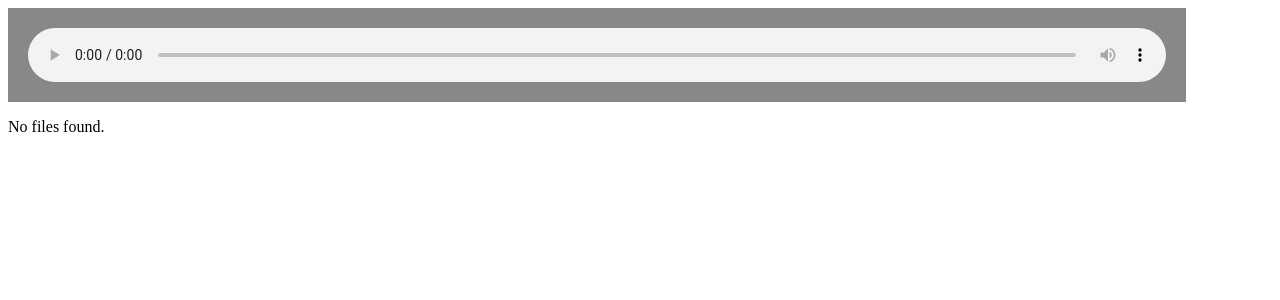
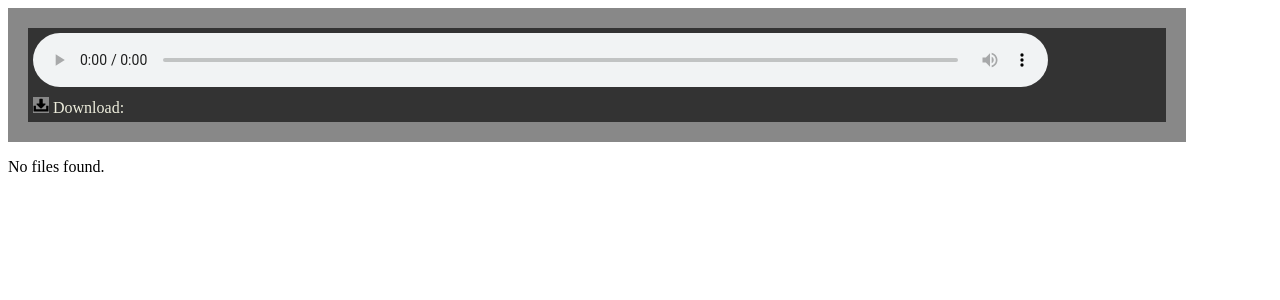
Before and after one commit to hjtappe/mp3Playlist, a PHP site: page / in a window 1280 px wide. Shown: the top 300 px of the page. Run offline with PHP 8.4, Linux system fonts and the light colour scheme.

Commit message:
Build a download link.

```diff
--- /dev/null
+++ b/css/style.css
@@ -0,0 +1,35 @@
+#playlist, div.download {
+	background: #888888;
+	width: 90%;
+	padding: 20px;
+}
+audio {
+	width: 90%;
+}
+div.download div {
+	background: #333;
+	padding: 5px;
+}
+.active a {
+	color: #5DB0E6;
+	text-decoration: none;
+}
+ul {
+	list-style-type: none;
+}
+li {
+	display: block;
+	padding: 5px;
+	background: #333;
+}
+a {
+	color: #eeeedd;
+	text-decoration: none;
+}
+li a:hover {
+	text-decoration: none;
+}
+img.download {
+	background: #888888;
+	width: 1em;
+}
--- a/index.php
+++ b/index.php
@@ -60,13 +60,7 @@ function show_header($location = "")
 
 	<meta name="language" content="de" />
 	<title>Liste der Aufnahmen</title>
-	<style type="text/css">
-#playlist,audio{background:#888888;width:90%;padding:20px;}
-.active a{color:#5DB0E6;text-decoration:none;}
-ul {list-style-type:none;}
-li a{color:#eeeedd;background:#333;padding:5px;display:block;}
-li a:hover{text-decoration:none;}
-	</style>
+	<link rel="stylesheet" type="text/css" href="css/style.css"></link>
     <script type="text/javascript" src="js/jquery-1.12.4.min.js"></script>
     <script type="text/javascript" src="js/playlistHandler.js"></script>
 </head>
@@ -80,18 +74,29 @@ li a:hover{text-decoration:none;}
 function show_audio()
 {
 ?>
-    <audio
+	<div class="download">
+	<div>
+   	<audio
     	id="audio"
 		preload="auto"
 		controls
 		volume="1.0"
 		type="audio/mp3"></audio>
+	</div>
+	<div>
+		<a href="#" id="download" download target="_blank">
+			<img src="img/download.svg" alt="Download" class="download" />
+		Download: <span id="info"></span>
+		</a>
+	</div>
+	</div>
 <?php
 }
 
 // Setup the session.
 session_name(SESSION_COOKIE_NAME);
 
+$_SESSION['validated'] = "true";
 // Check session and / or referrer.
 if (!isset($_SESSION['validated']) || ("true" != $_SESSION['validated'])) {
 	if (($_SERVER["SERVER_ADDR"] == "127.0.0.1") ||
@@ -139,7 +144,10 @@ function showList($directory)
 		print("<ul id=\"playlist\">\n");
 		foreach ($files as $entry) {
 			$textfile = $directory.DIRECTORY_SEPARATOR.basename($entry, ".mp3").".txt";
-			print('  <li'.$active.'><a href="'.$_SERVER['SCRIPT_NAME']."?f=".filename_obfuscate($entry).'">');
+			$fileId = filename_obfuscate($entry);
+			$url = $_SERVER['SCRIPT_NAME']."?f=".$fileId;
+			print('  <li'.$active.'>');
+			print(' <a href="'.$url.'" id="'.$fileId.'" class="soundfile">');
 			$mp3info = NULL;
 			if (function_exists(id3_get_tag)) {
 				$mp3info = id3_get_tag($entry);
--- a/js/playlistHandler.js
+++ b/js/playlistHandler.js
@@ -2,6 +2,8 @@ var audio;
 var playlist;
 var tracks;
 var current;
+var download;
+var infospan;
 
 $(document).ready(function() {
   init();
@@ -10,31 +12,46 @@ function init(){
     current = 0;
     audio = $("audio");
     playlist = $("#playlist");
-    tracks = playlist.find("li a");
-    len = tracks.length - 1;
+	download = $("#download");
+	infospan = $("#info");
+    tracks = playlist.find("a.soundfile");
     audio[0].volume = 0.70;
-    //audio[0].play();
+	// Register the click functions
     playlist.find("a").click(function(e){
         e.preventDefault();
-        link = $(this);
-        current = link.parent().index();
-        run(link, audio[0]);
+        current = $(this).parent().index();
+		update($(this));
+        play();
     });
-    audio[0].addEventListener("ended",function(e){
+	// Continue and loop
+	/*
+    audio[0].addEventListener("ended", function(e){
         current++;
-        if(current == len){
+        if (current >= tracks.length){
             current = 0;
-            link = playlist.find("a")[0];
-        }else{
-            link = playlist.find("a")[current];
-        }
-        run($(link),audio[0]);
+		}
+		update(playlist.find("a.soundfile").get(current));
+        play();
     });
+	*/
+	// Load the first track
+	load(tracks[current].href, audio[0],
+		tracks[current].text);
+	// play immediately
+    //play();
 }
-function run(link, player){
-        player.src = link.attr("href");
-        par = link.parent();
+function update(anchor) {
+        link = anchor.attr("href");
+        load(link, audio[0], anchor.text());
+        par = anchor.parent();
         par.addClass("active").siblings().removeClass("active");
+}
+function load(link, player, text){
+        player.src = link;
+		download[0].href = link;
+		infospan[0].textContent = text;
         audio[0].load();
+}
+function play(){
         audio[0].play();
 }
```
Also changed, not shown: img/download.svg (added).
